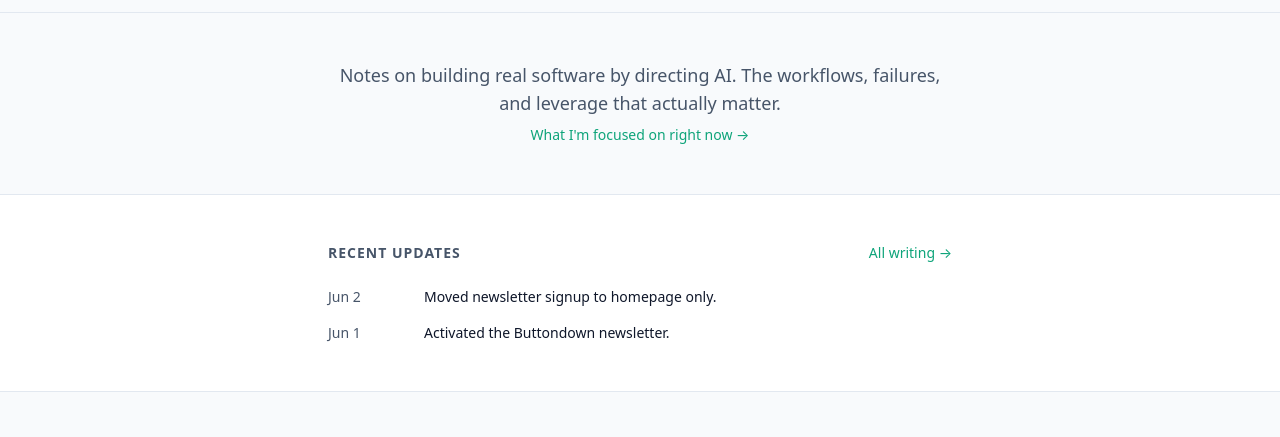
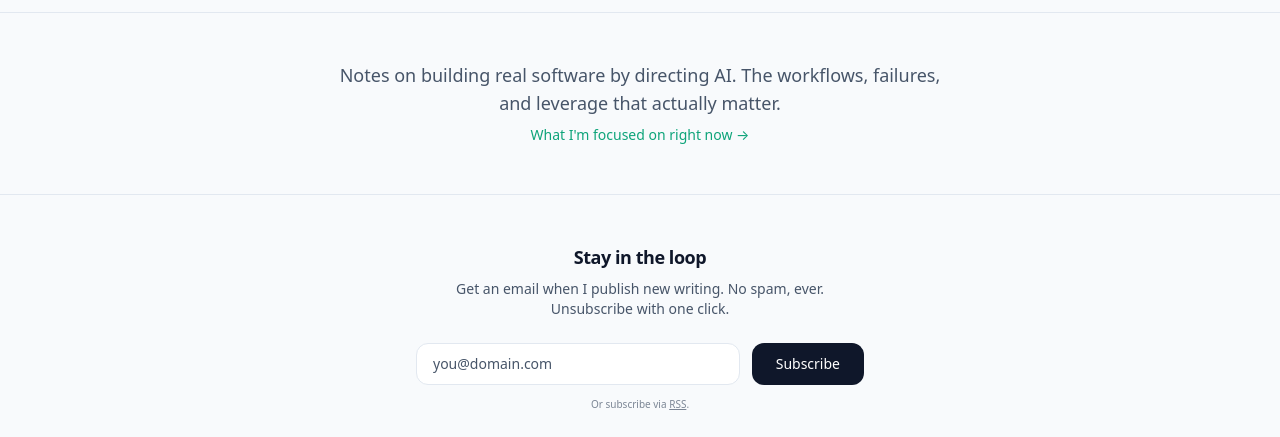
Before and after one commit to bragibytes/devblog, an Astro site: page / in a window 1280 px wide. Shown: the part 1681-2118 px from the top of the page. Built offline with nearby package versions, Linux system fonts and the light colour scheme; Astro itself is replaced by a stand-in of ours.

Commit message:
Remove Recent updates section from homepage
- Deleted the Recent updates section (and data file src/data/recent-updates.ts)
- Updated .patch_notes.txt

This keeps the homepage cleaner and focused.

```diff
--- a/src/data/recent-updates.ts
+++ /dev/null
@@ -1,16 +0,0 @@
-export interface Update {
-  date: string;
-  text: string;
-  link?: string;
-}
-
-export const recentUpdates: Update[] = [
-  {
-    date: 'Jun 2',
-    text: 'Moved newsletter signup to homepage only.',
-  },
-  {
-    date: 'Jun 1',
-    text: 'Activated the Buttondown newsletter.',
-  },
-];
--- a/src/pages/index.astro
+++ b/src/pages/index.astro
@@ -6,7 +6,6 @@ import Footer from '@/components/Footer.astro';
 import Newsletter from '@/components/Newsletter.astro';
 import PostCard from '@/components/PostCard.astro';
 import { site } from '@/config';
-import { recentUpdates } from '@/data/recent-updates';
 
 const allPosts = await getCollection('blog', ({ data }) => {
   return import.meta.env.PROD ? data.draft !== true : true;
@@ -97,31 +96,6 @@ const featuredPost = sortedPosts[0];
       </div>
     </section>
 
-    <!-- Recent updates -->
-    <section class="border-t border-[var(--border)] py-12">
-      <div class="mx-auto max-w-2xl px-6">
-        <div class="flex items-baseline justify-between mb-6">
-          <h2 class="text-sm font-semibold tracking-[1px] text-[var(--text-muted)]">RECENT UPDATES</h2>
-          <a href="/blog" class="text-sm text-[var(--accent)] hover:underline">All writing →</a>
-        </div>
-
-        <div class="space-y-4 text-sm">
-          {recentUpdates.map((update) => (
-            <div class="flex gap-4">
-              <div class="text-[var(--text-muted)] w-20 shrink-0">{update.date}</div>
-              <div>
-                {update.link ? (
-                  <a href={update.link} class="hover:text-[var(--accent)] underline">{update.text}</a>
-                ) : (
-                  update.text
-                )}
-              </div>
-            </div>
-          ))}
-        </div>
-      </div>
-    </section>
-
     <Newsletter />
   </main>
 
```
